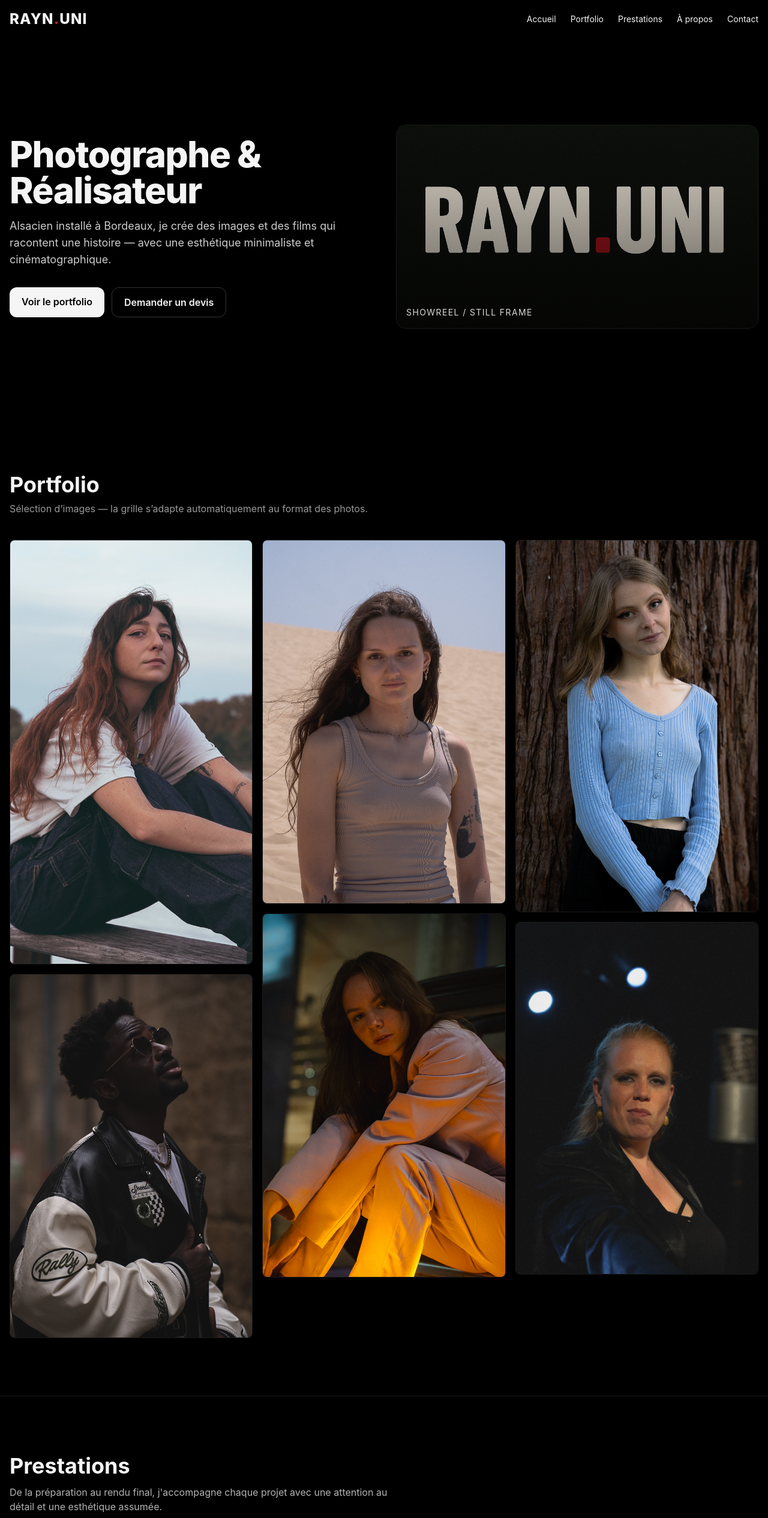
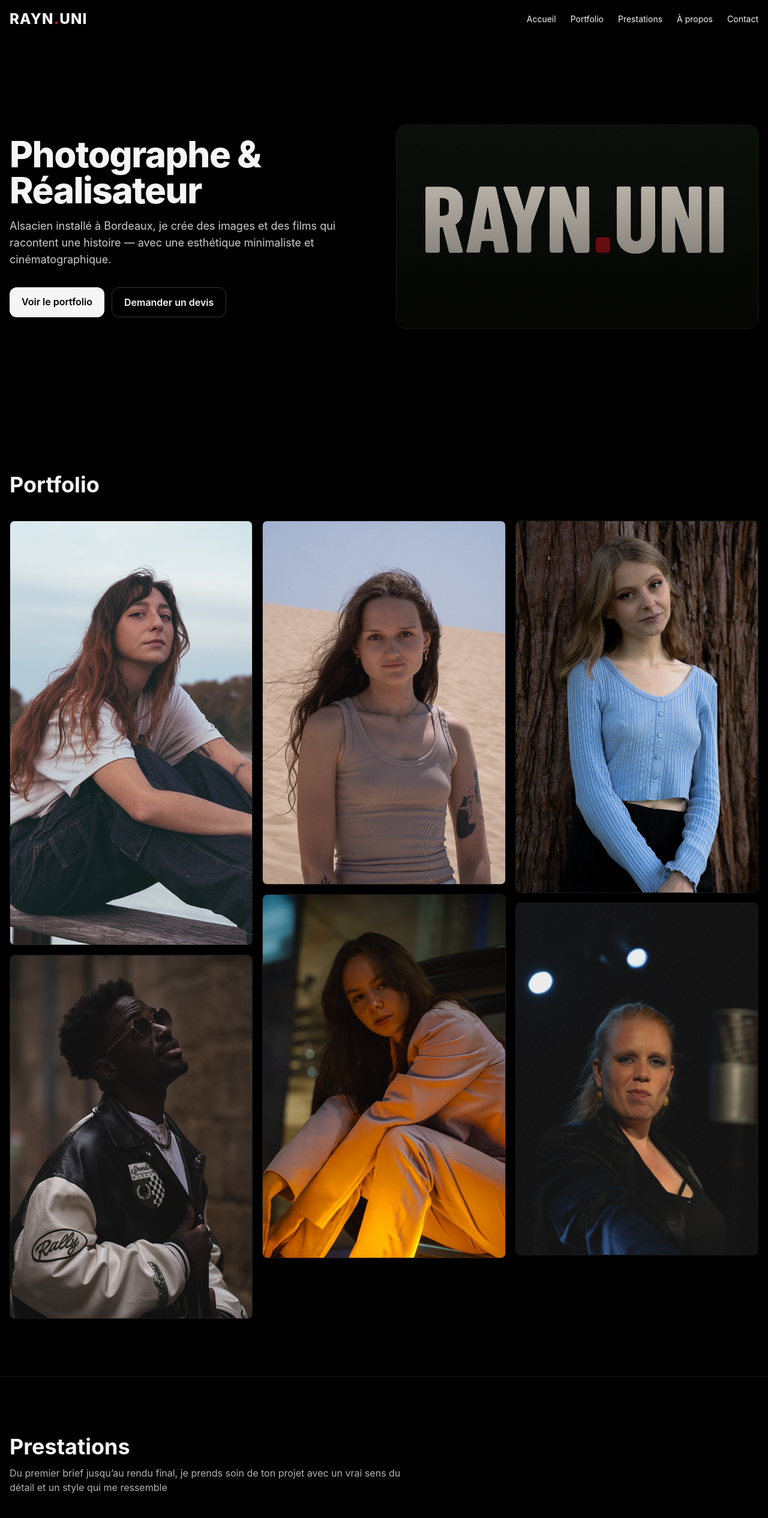
Before and after one commit to raynprods/rayn-uni, a Next.js app: page / in a window 1280 px wide. Shown: the top 2531 px of the page at 60% size. Built offline with nearby package versions, Linux system fonts and the light colour scheme.

Commit message:
chore: update text content with a more relaxed tone

```diff
--- a/app/page.tsx
+++ b/app/page.tsx
@@ -102,7 +102,7 @@ export default function Page() {
               className="absolute bottom-4 left-4 text-sm uppercase tracking-widest"
               style={{ color: BRAND.mute }}
             >
-              Showreel / Still Frame
+
             </div>
           </div>
         </MotionDiv>
@@ -119,8 +119,7 @@ export default function Page() {
         >
           <h2 className="text-3xl md:text-4xl font-bold">Portfolio</h2>
           <p className="mt-2 text-white/60">
-            Sélection d’images — la grille s’adapte automatiquement au format
-            des photos.
+
           </p>
         </MotionDiv>
 
@@ -159,8 +158,7 @@ export default function Page() {
         >
           <h2 className="text-3xl md:text-4xl font-bold">Prestations</h2>
           <p className="mt-3 text-white/70 max-w-2xl">
-            De la préparation au rendu final, j&apos;accompagne chaque projet
-            avec une attention au détail et une esthétique assumée.
+            Du premier brief jusqu’au rendu final, je prends soin de ton projet avec un vrai sens du détail et un style qui me ressemble
           </p>
         </MotionDiv>
 
@@ -217,8 +215,7 @@ export default function Page() {
           <div>
             <h2 className="text-3xl md:text-4xl font-bold">À propos</h2>
             <p className="mt-3 text-white/70">
-              Je conçois des images soignées avec une direction artistique
-              claire, pour des marques, artistes et particuliers.
+              Je conçois des visuels travaillés, avec une direction artistique nette, adaptés aussi bien aux marques qu’aux artistes et particuliers.
             </p>
             <ul className="mt-6 space-y-2 text-white/80 text-sm">
               <li>📍 Bordeaux • Alsace • France</li>
@@ -247,7 +244,7 @@ export default function Page() {
               et tes dates souhaitées. Je reviens vers toi rapidement.
             </p>
             <ul className="mt-6 space-y-2 text-white/80 text-sm">
-              <li>✉️ khennaoui@gmail.com</li>
+              <li>✉️ khennaouir@gmail.com</li>
               <li>📞 +33 6 15 77 98 43</li>
               <li>
                 🔗{" "}
```
